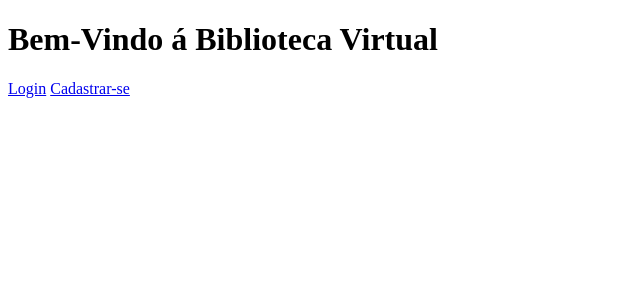
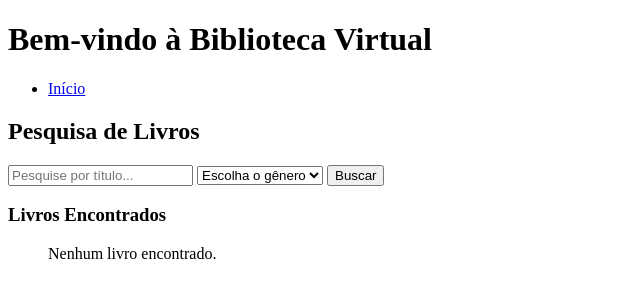
Before and after one commit to lluquinhas/Projeto_Arquivanders, a PHP site: page / in a window 1280 px wide. Shown: the top 300 px of the page, without its empty margins (0-640 px from the left). Run offline with PHP 8.4, Linux system fonts and the light colour scheme.

Commit message:
Tela - Ler_Livro

```diff
--- a/index/index.php
+++ b/index/index.php
@@ -1,14 +1,122 @@
+<?php
+session_start();
+include("../conexao.php"); // Conexão com o banco de dados
+
+// Inicializando variáveis de erro e resultados
+$erro = '';
+$livros = [];
+$pesquisa = '';
+$generoSelecionado = '';
+
+// Verificando se o formulário foi enviado via POST
+if ($_SERVER["REQUEST_METHOD"] == "POST") {
+    // Pegando os valores dos campos do formulário
+    $pesquisa = $_POST['pesquisa'] ?? '';
+    $generoSelecionado = $_POST['genero'] ?? '';
+
+    // Construindo a consulta SQL dinamicamente com base na pesquisa e no gênero
+    $sql = "SELECT * FROM livros WHERE 1";
+
+    // Se houver pesquisa, adiciona filtro por título
+    if (!empty($pesquisa)) {
+        $sql .= " AND titulo LIKE ?";
+    }
+
+    // Se houver gênero selecionado, adiciona filtro por gênero
+    if (!empty($generoSelecionado)) {
+        $sql .= " AND genero = ?";
+    }
+
+    // Preparando a consulta
+    $stmt = $conn->prepare($sql);
+
+    // Binding de parâmetros para a consulta preparada
+    if (!empty($pesquisa) && !empty($generoSelecionado)) {
+
+        // Usando dois parâmetros: pesquisa e gênero
+        $pesquisa_param = "%$pesquisa%";  // Adicionando % para pesquisa LIKE
+        $stmt->bind_param("ss", $pesquisa_param, $generoSelecionado);
+
+    } elseif (!empty($pesquisa)) {
+
+        // Apenas pesquisa
+        $pesquisa_param = "%$pesquisa%";
+        $stmt->bind_param("s", $pesquisa_param);
+
+    } elseif (!empty($generoSelecionado)) {
+
+        // Apenas gênero
+        $stmt->bind_param("s", $generoSelecionado);
+    }
+
+    // Executando a consulta
+    $stmt->execute();
+
+    // Obter resultados da consulta
+    $resultado = $stmt->get_result();
+
+    while ($livro = $resultado->fetch_assoc()) {
+        $livros[] = $livro;
+    }
+
+    // Fechando o statement e a conexão
+    $stmt->close();
+    $conn->close();
+}
+?>
+
 <!DOCTYPE html>
 <html lang="pt-br">
 <head>
     <meta charset="UTF-8">
     <meta name="viewport" content="width=device-width, initial-scale=1.0">
-    <title>Arquivander´s - Biblioteca Virtual</title>
+    <title>Biblioteca Virtual</title>
     <link rel="stylesheet" href="index.css">
 </head>
 <body>
-    <h1>Bem-Vindo á Biblioteca Virtual</h1>
-    <a href="../login/login.php">Login</a>
-    <a href="../cadastro/cadastro.php">Cadastrar-se</a>
+    <header>
+        <h1>Bem-vindo à Biblioteca Virtual</h1>
+    </header>
+
+    <nav>
+        <ul>
+            <li><a href="tela_inicial.php">Início</a></li>
+        </ul>
+    </nav>
+
+    <section>
+        <h2>Pesquisa de Livros</h2>
+        <form action="index.php" method="POST">
+            <input type="text" name="pesquisa" placeholder="Pesquise por título..." value="<?= htmlspecialchars($pesquisa) ?>">
+            <select name="genero">
+                <option value="">Escolha o gênero</option>
+                <?php
+                // Gêneros disponíveis, você pode adicionar mais opções
+                $generos = ["Ficção", "Aventura", "Fantasia", "Romance", "Terror", "Mistério"];
+                foreach ($generos as $genero):
+                ?>
+                    <option value="<?= $genero ?>" <?= $genero == $generoSelecionado ? 'selected' : '' ?>><?= $genero ?></option>
+                <?php endforeach; ?>
+            </select>
+            <button type="submit">Buscar</button>
+        </form>
+
+        <h3>Livros Encontrados</h3>
+        <ul>
+            <?php if (count($livros) > 0): ?>
+                <?php foreach ($livros as $livro): ?>
+                    <li>
+                        <strong><?= htmlspecialchars($livro['titulo']) ?></strong> - <?= htmlspecialchars($livro['autor']) ?> (<?= htmlspecialchars($livro['ano_publicacao']) ?>)
+                        <br>
+                        Gênero: <?= htmlspecialchars($livro['genero']) ?>
+                        <br>
+                        <a href="ler_livro.php?arquivo=<?= urlencode($livro['arquivo']) ?>" target="_blank">Ler livro</a>
+                    </li>
+                <?php endforeach; ?>
+            <?php else: ?>
+                <p>Nenhum livro encontrado.</p>
+            <?php endif; ?>
+        </ul>
+    </section>
 </body>
 </html>
```
Also changed, not shown: index/ler_livro.php (added, +27 -0 lines), login/login.php (+62 -0 lines), 2 other files.
